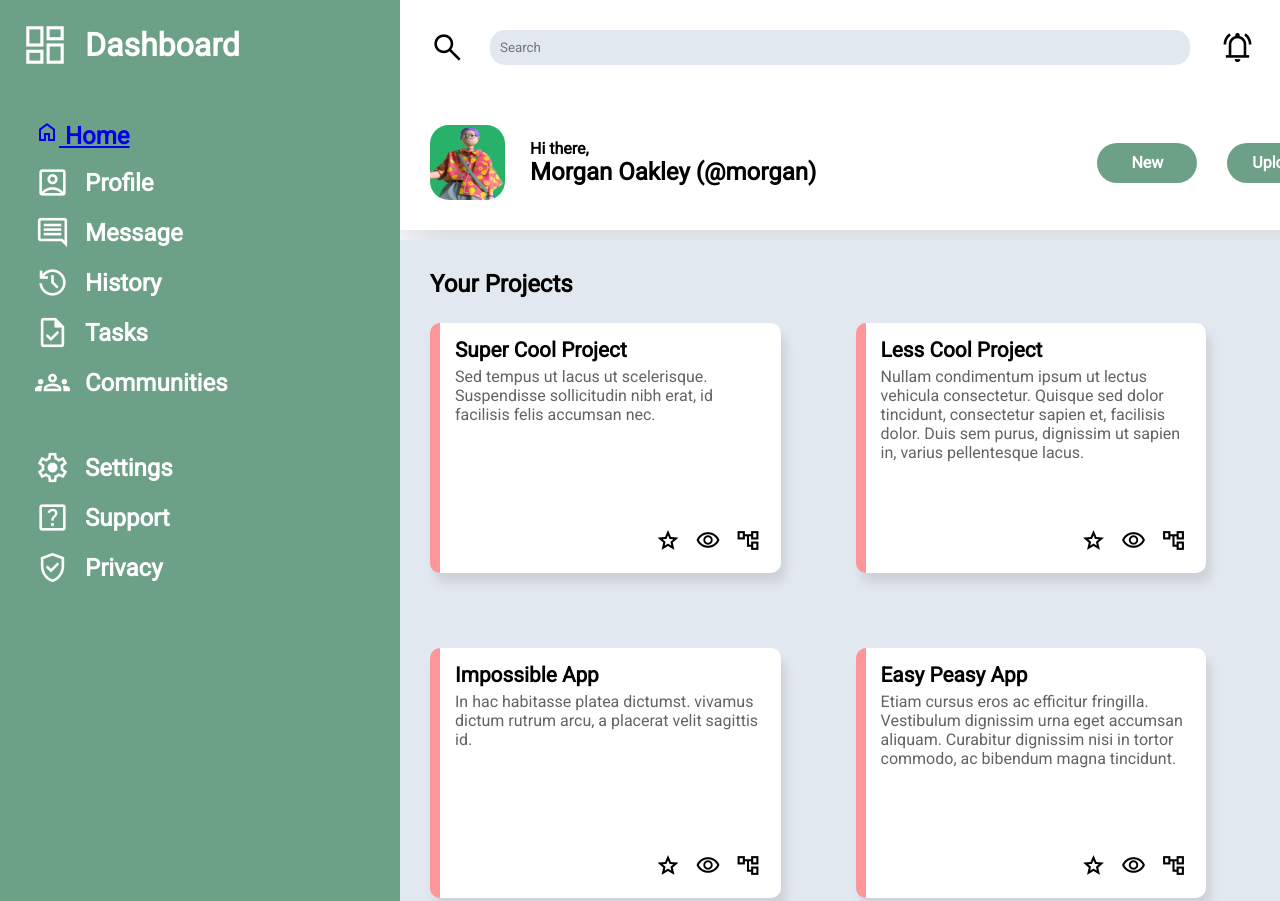
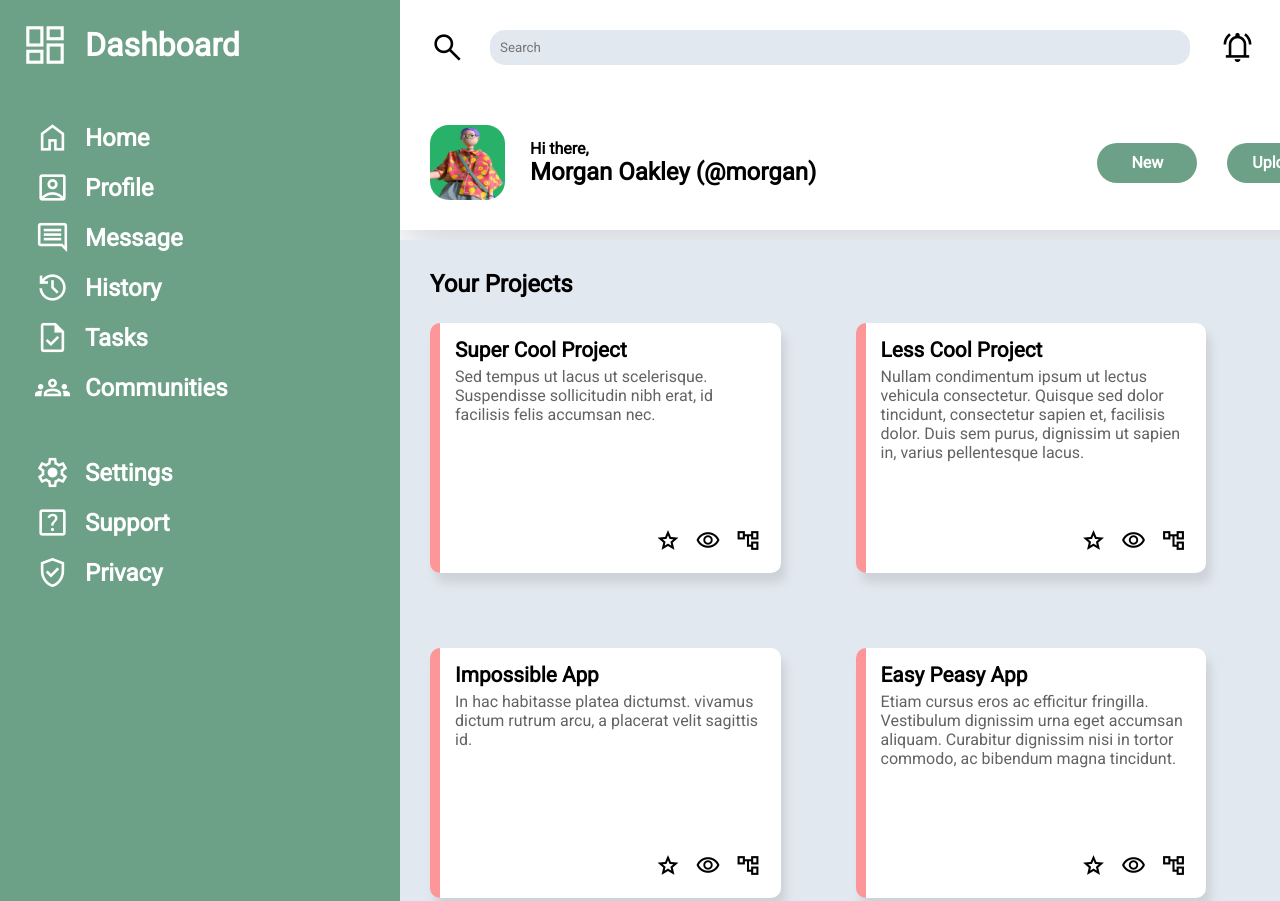
Before and after one commit to Davhho-dev/admin-board2, a plain HTML site: page index.html in a window 1280 px wide. Shown: the top 901 px of the page. Drawn offline with nearby package versions, Linux system fonts and the light colour scheme.

Commit message:
Style link coloring

```diff
--- a/style.css
+++ b/style.css
@@ -152,6 +152,10 @@ li > [class^="material"] {
     font-size: 35px;
 }
 
+a > [class^="material"] {
+    font-size: 35px;
+}
+
 .sidebar-content > li {
     display: flex;
     align-items: center;
@@ -159,6 +163,17 @@ li > [class^="material"] {
     font-weight: bold;
 }
 
+a:link {
+    display: flex;
+    align-items: center;
+    gap: 15px;
+    text-decoration: none;
+    color: var(--sidebar-icon);
+}
+
+a:visited {
+    color: white;
+}
 
 /* ------------- PROJECT ------------- */
 .content {
```
